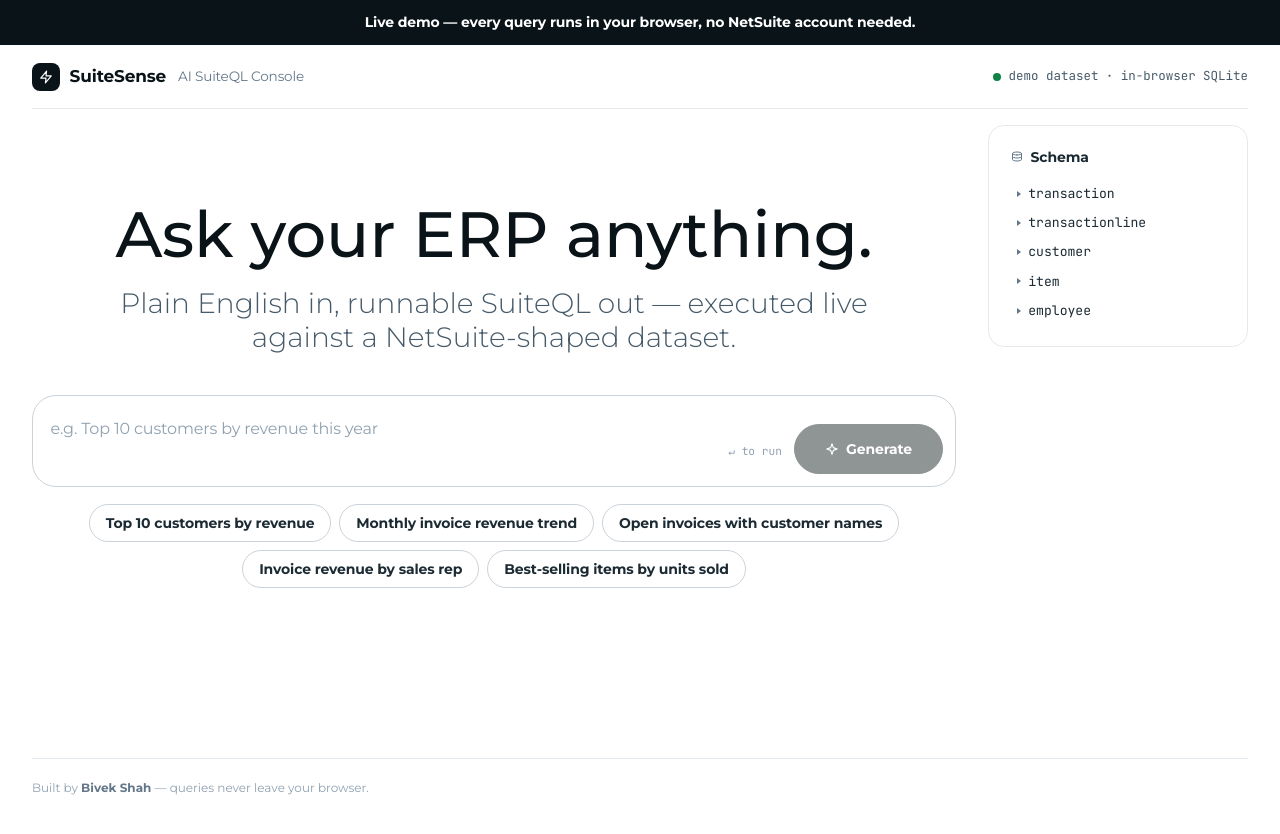
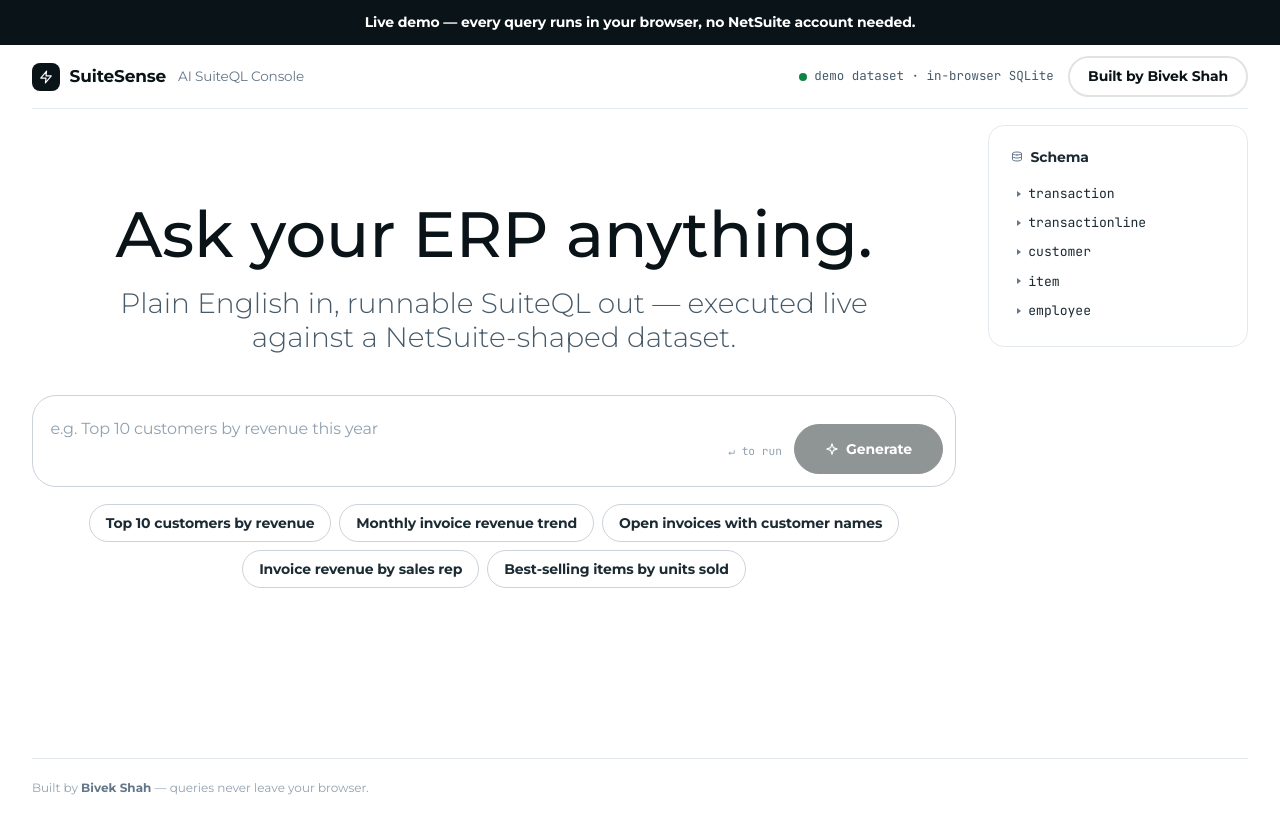
Before and after one commit to tricksterbivek/suitesense, a Next.js app: page / in a window 1280 px wide. Shown: the top 834 px of the page. Built offline with nearby package versions, Linux system fonts and the light colour scheme.

Commit message:
Generic AI badge; byline with LinkedIn in topbar

```diff
--- a/app/globals.css
+++ b/app/globals.css
@@ -155,6 +155,24 @@
   height: 8px;
   border-radius: 50%;
   background: var(--success);
+}
+
+.byline {
+  color: var(--ink-deep);
+  display: inline-flex;
+  align-items: center;
+  text-decoration: none;
+  font-size: 14px;
+  font-weight: 700;
+  letter-spacing: -0.14px;
+  border: 2px solid rgba(10, 19, 23, 0.12);
+  border-radius: var(--r-full);
+  padding: 8px 18px;
+  transition: border-color 0.2s var(--ease);
+}
+
+.byline:hover {
+  border-color: var(--ink-deep);
 }
 
 /* ---------- layout ---------- */
--- a/app/page.js
+++ b/app/page.js
@@ -166,6 +166,14 @@
             <span className="status-dot" />
             demo dataset · in-browser SQLite
           </span>
+          <a
+            className="byline"
+            href="https://www.linkedin.com/in/bivekshah/"
+            target="_blank"
+            rel="noreferrer"
+          >
+            Built by Bivek Shah
+          </a>
         </div>
       </header>
 
@@ -234,7 +242,7 @@
                   SuiteQL
                 </h2>
                 <div className="panel-meta">
-                  {source === 'ai' && <span className="source-badge">Claude</span>}
+                  {source === 'ai' && <span className="source-badge">AI</span>}
                   {source === 'examples' && <span className="source-badge examples">Curated</span>}
                 </div>
                 <button className="buy" onClick={() => run()} aria-label="Run query">
```
